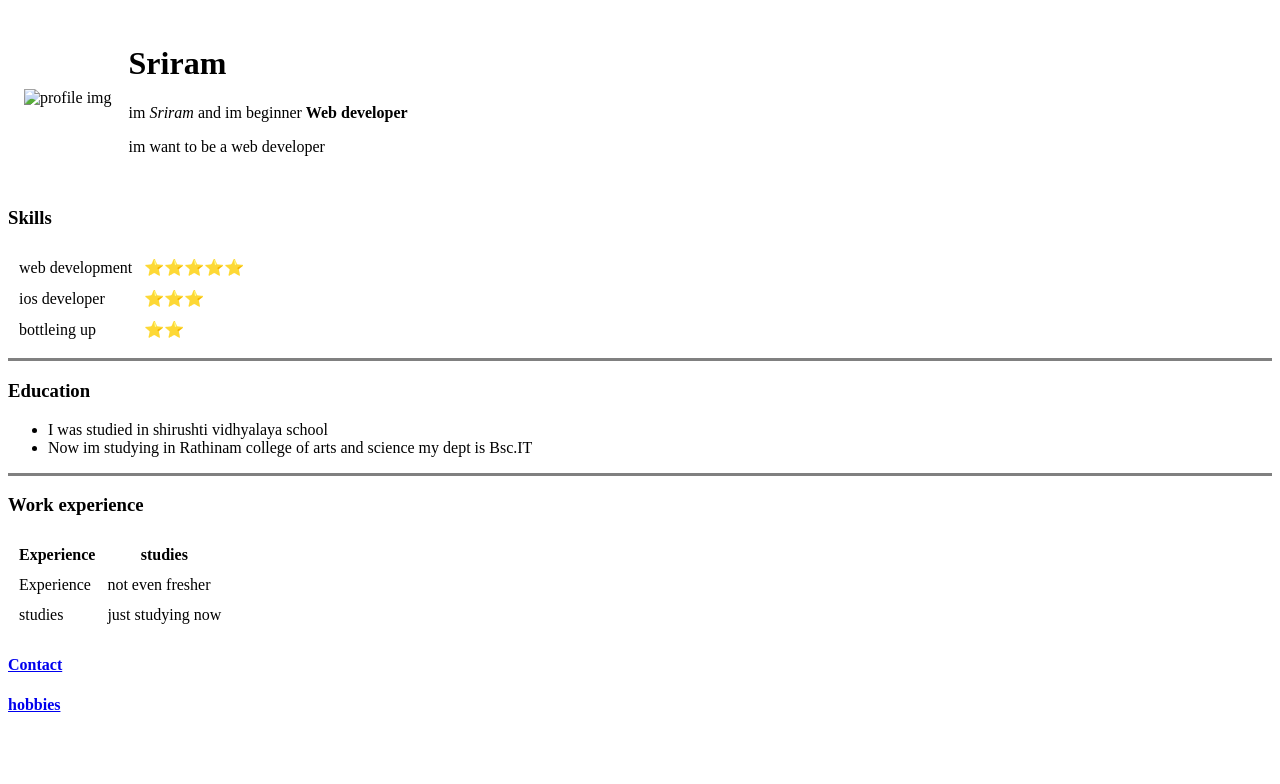
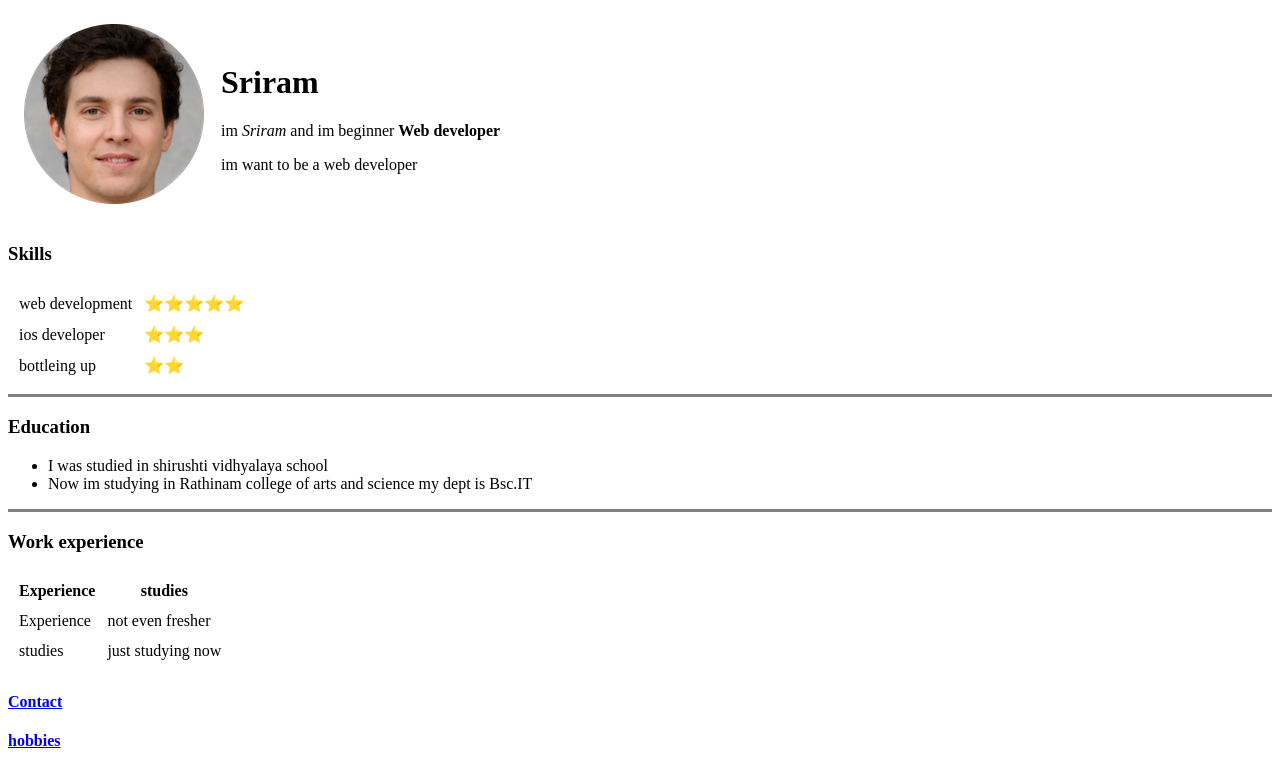
Before and after one commit to Sriram-190/cv, a plain HTML site: page index.html in a window 1280 px wide. Drawn offline with Linux system fonts and the light colour scheme.

Commit message:
Update index.html

```diff
--- a/index.html
+++ b/index.html
@@ -7,7 +7,7 @@
 <body>
     <table cellspacing="15px">
         <tr>
-            <td><img src="fake-human-cicle-img.png" alt="profile img"></td>
+            <td><img src="fake-human-circle-img.png" alt="profile img"></td>
             <td><h1>Sriram </h1>
             <p>im <em>Sriram</em> and im beginner <strong>Web developer</strong> </p>
              <p>im want to be a web developer</p></td>
```
